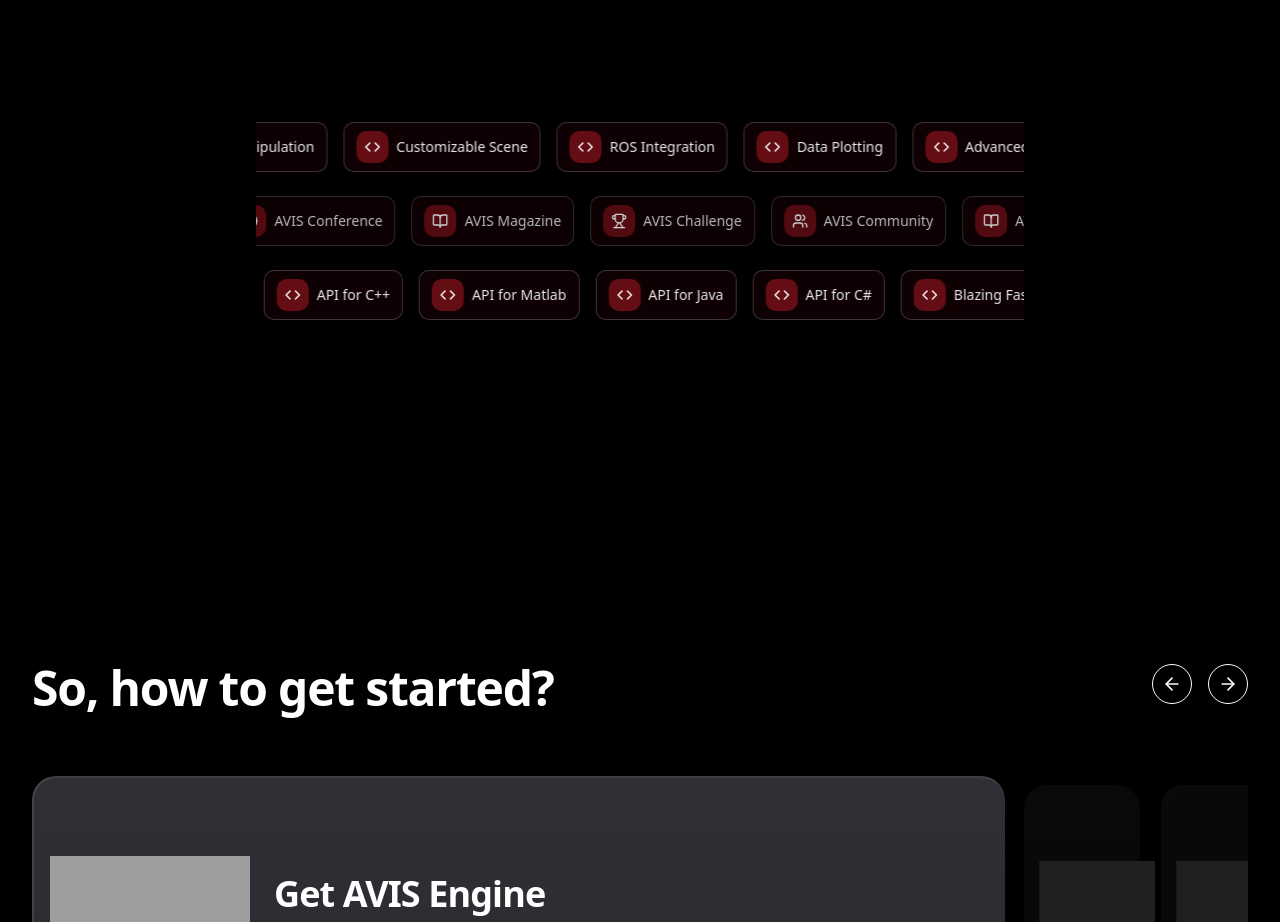
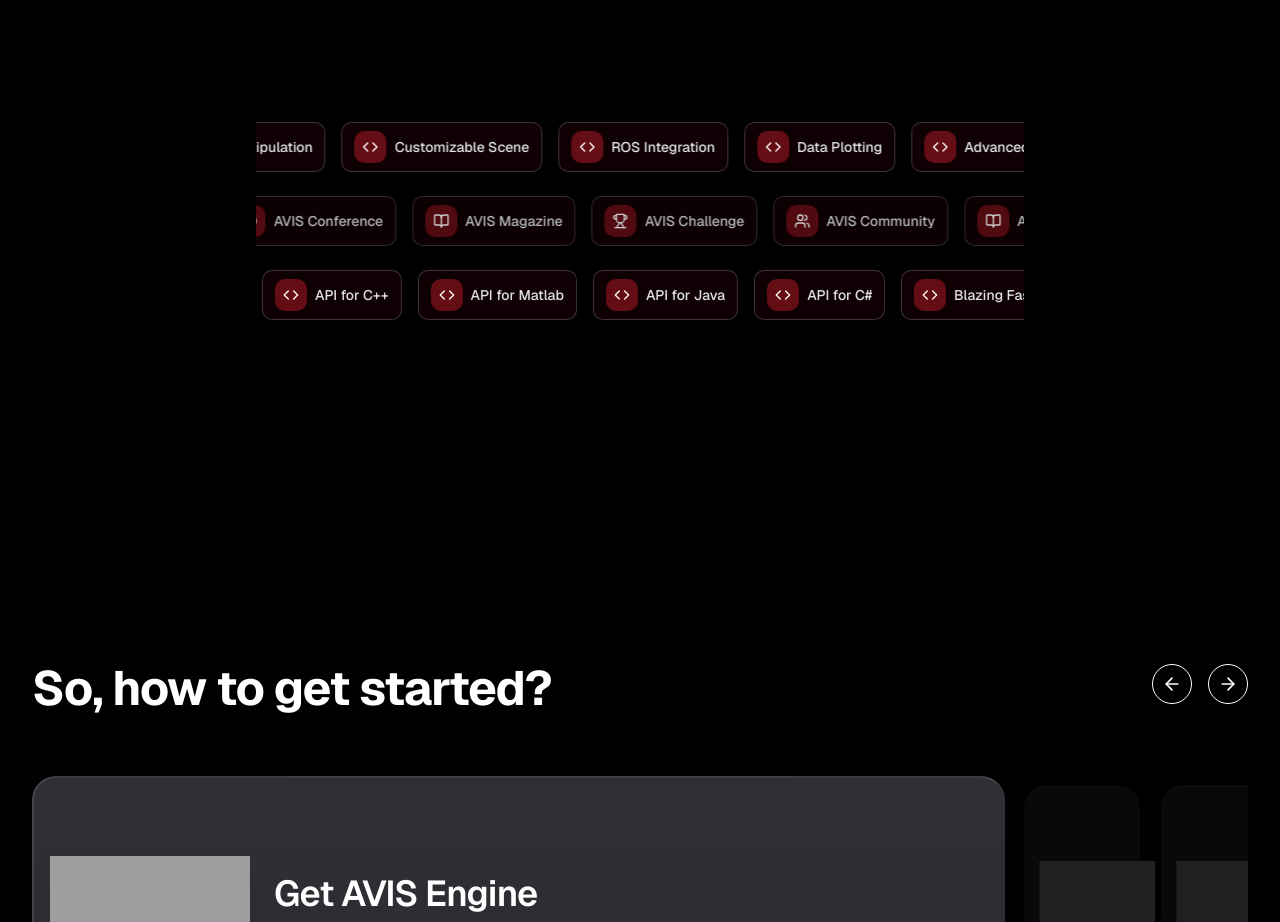
Before and after one commit to Sarina-R/AVIS-landing-page, a Next.js app: page / in a window 1280 px wide. Shown: the part 1532-2454 px from the top of the page. Built offline with nearby package versions, Linux system fonts and the light colour scheme; grey boxes are pictures that could not be loaded.

Commit message:
fix: font Geist + product-bottom-label

```diff
--- a/app/globals.css
+++ b/app/globals.css
@@ -162,3 +162,33 @@
     @apply bg-background text-foreground;
   }
 }
+
+@media (max-width: 768px) and (min-width: 580px) {
+  .product-bottom-label {
+    right: 38%;
+  }
+}
+
+@media (max-width: 580px) and (min-width: 515px) {
+  .product-bottom-label {
+    right: 35%;
+  }
+}
+
+@media (max-width: 515px) and (min-width: 401px) {
+  .product-bottom-label {
+    right: 30%;
+  }
+}
+
+@media (max-width: 400px) and (min-width: 342px) {
+  .product-bottom-label {
+    right: 27%;
+  }
+}
+
+@media (max-width: 342px) and (min-width: 300px) {
+  .product-bottom-label {
+    right: 20%;
+  }
+}
--- a/app/page.tsx
+++ b/app/page.tsx
@@ -22,7 +22,7 @@ import FallingText from '@/components/reactBits/FallingText'
 
 export default function AvisLandingPage() {
   return (
-    <div className='min-h-screen bg-black text-white space-y-16'>
+    <div className='min-h-screen bg-black text-white space-y-16 font-sans'>
       <GalaxyBackground />
       <FloatingParticles />
 
--- a/tailwind.config.ts
+++ b/tailwind.config.ts
@@ -21,7 +21,8 @@ export default {
         border: '#374151',
       },
       fontFamily: {
-        sans: ['Geist'],
+        sans: ['var(--font-geist-sans)', 'sans-serif'],
+        mono: ['var(--font-geist-mono)', 'monospace'],
       },
       backgroundImage: {
         'primary-gradient':
```
